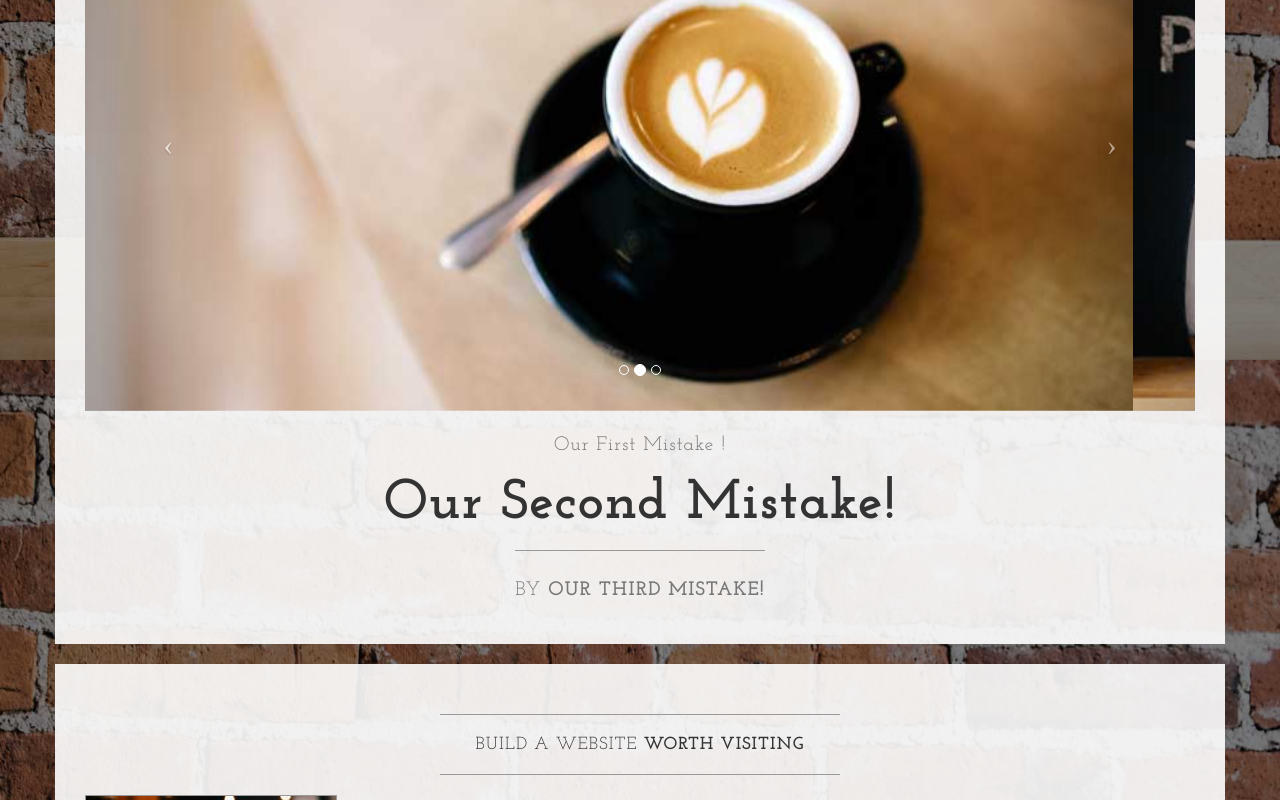
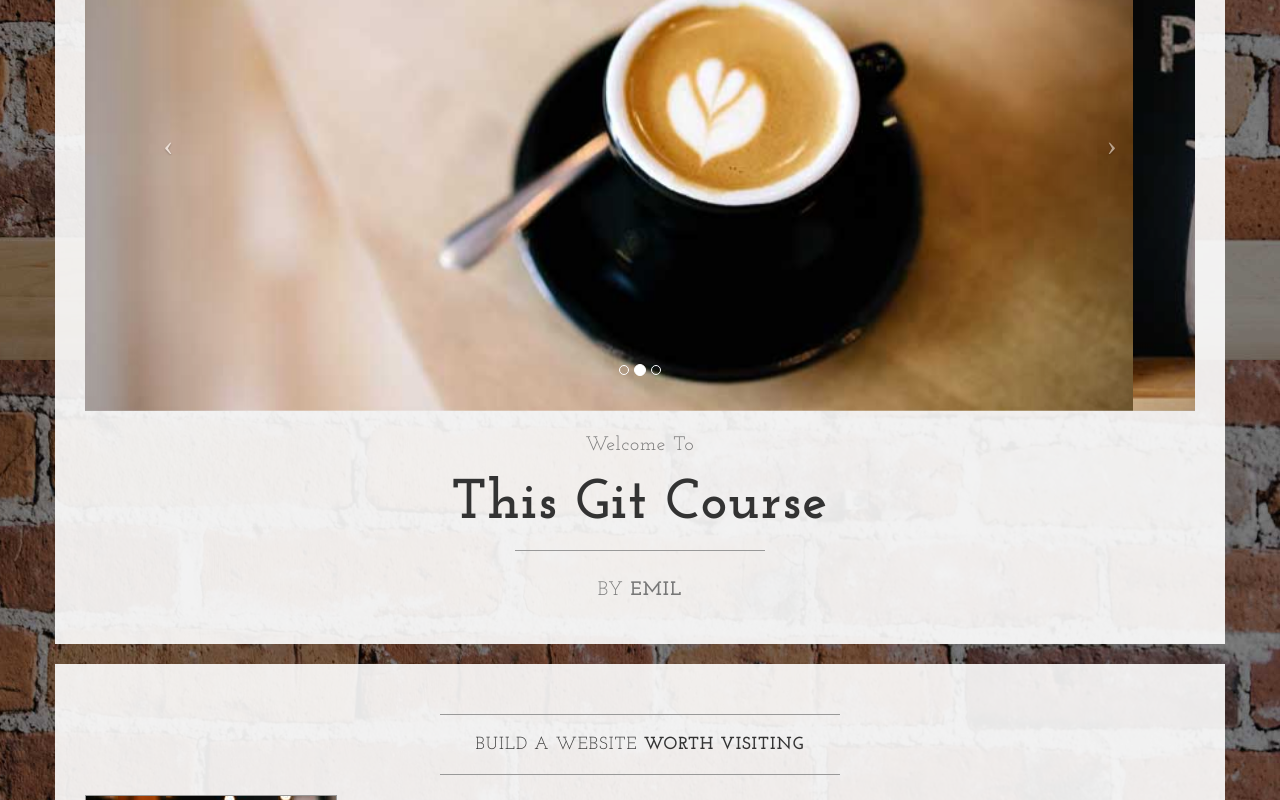
Before and after one commit to eruskov/Intro_GIT, a plain HTML site: page index.html in a window 1280 px wide. Shown: the part 440-1240 px from the top of the page. Drawn offline with nearby package versions, Linux system fonts and the light colour scheme.

Commit message:
Revert " Commit our third mistake, we left the other two in place"
This reverts commit b3e5468686bb20d8fe948f3484eefeed939493d8.

zzz- Emil

```diff
--- a/index.html
+++ b/index.html
@@ -106,13 +106,13 @@
                         </a>
                     </div>
                     <h2 class="brand-before">
-                        <small>Our first mistake  !</small>
+                        <small>Welcome to</small>
                     </h2>
-                    <h1 class="brand-name">Our second mistake!</h1>
+                    <h1 class="brand-name">This Git Course</h1>
                     <hr class="tagline-divider">
                     <h2>
                         <small>By
-                            <strong>Our Third mistake!</strong>
+                            <strong>Emil</strong>
                         </small>
                     </h2>
                 </div>
```
